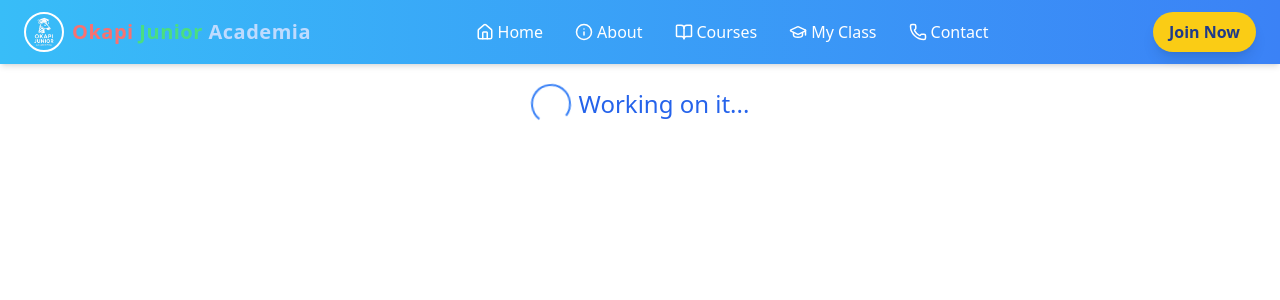
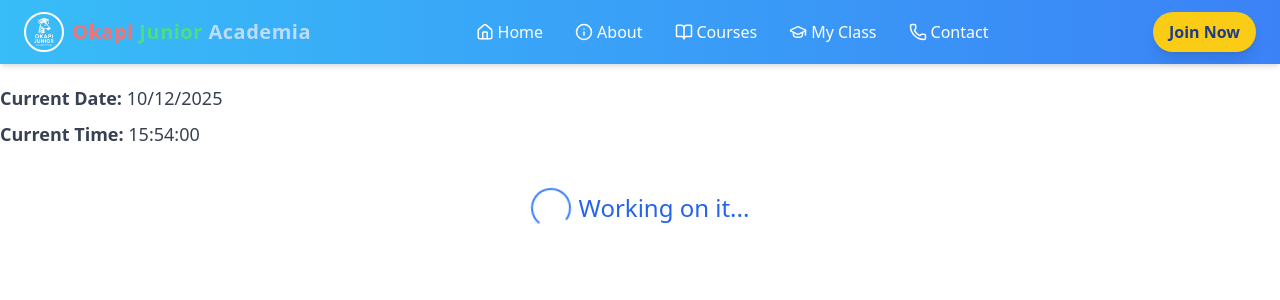
Before and after one commit to jeancy001/okapijunioracademia, a React (Vite) app: page / in a window 1280 px wide. Shown: the top 300 px of the page. Built offline with nearby package versions, Linux system fonts and the light colour scheme; the HTML template or start-up script is replaced by a standard one.

Commit message:
first commit

```diff
--- a/src/app/HomePage.tsx
+++ b/src/app/HomePage.tsx
@@ -1,13 +1,36 @@
+import { useState, useEffect } from "react"
 
 function HomePage() {
+  const [time, setTime] = useState(new Date());
+
+  useEffect(() => {
+    const timer = setInterval(() => {
+      setTime(new Date());
+    }, 1000); // update every second
+
+    // Cleanup interval on component unmount
+    return () => clearInterval(timer);
+  }, []);
   return (
-    <div className="flex justify-center items-center  mt-5">
+    <div className="flex-col justify-center items-center  mt-5">
 
+<div className="text-lg text-gray-700">
+        <p className="mb-2">
+          <span className="font-semibold">Current Date:</span> {time.toLocaleDateString()}
+        </p>
 
-<div className="flex items-center gap-2">
-  <div className="w-10 h-10 border-2 border-t-transparent border-blue-500 rounded-full animate-spin"></div>
-  <span className="text-blue-600 font-medium text-2xl ">Working on it...</span>
-</div>
+        <p>
+          <span className="font-semibold">Current Time:</span>{" "}
+          {time.getHours().toString().padStart(2, "0")}:
+          {time.getMinutes().toString().padStart(2, "0")}:
+          {time.getSeconds().toString().padStart(2, "0")}
+        </p>
+      </div>
+
+        <div className="flex items-center gap-2 justify-center mt-10">
+        <div className="w-10 h-10 border-2 border-t-transparent border-blue-500 rounded-full animate-spin"></div>
+        <span className="text-blue-600 font-medium text-2xl ">Working on it...</span>
+        </div>
 
 
     </div>
```
